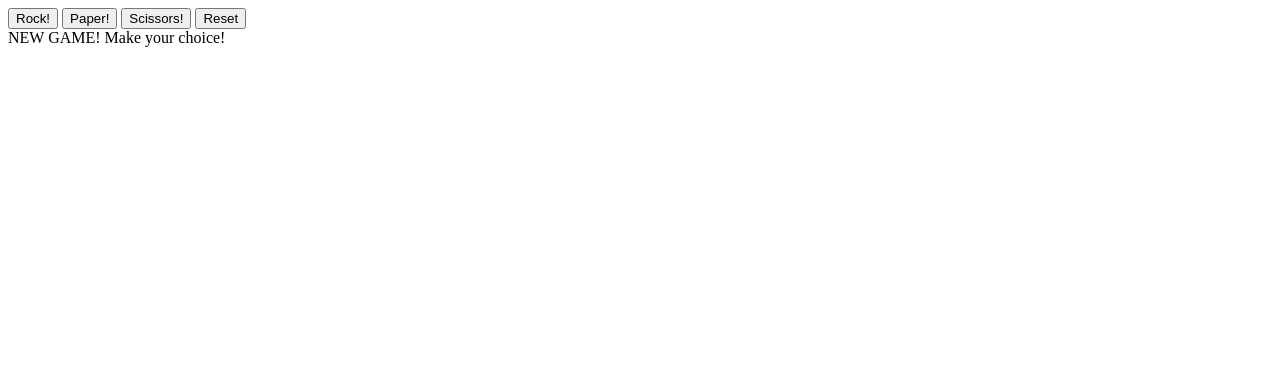
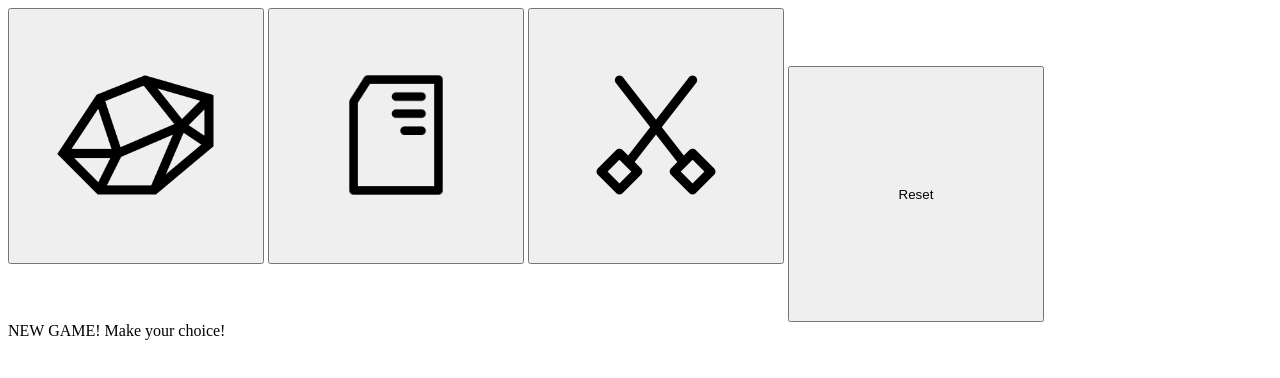
Before and after one commit to Sillor/rock-paper-scissors, a plain HTML site: page index.html in a window 1280 px wide. Drawn offline with Linux system fonts and the light colour scheme.

Commit message:
Add images

```diff
--- a/css/style.css
+++ b/css/style.css
@@ -0,0 +1,9 @@
+button {
+    width: 256px;
+    height: 256px;
+}
+
+img#rock, img#paper, img#scissors {
+    width: auto;
+    height: 128px;
+}
--- a/index.html
+++ b/index.html
@@ -1,5 +1,6 @@
 <!DOCTYPE html>
 <html lang="en">
+
 <head>
     <meta charset="UTF-8">
     <meta http-equiv="X-UA-Compatible" content="IE=edge">
@@ -8,12 +9,22 @@
     <script src="./js/script.js" defer></script>
     <link rel="stylesheet" href="./css/style.css">
 </head>
+
 <body>
-    <button class="choice" id="rock">Rock!</button>
-    <button class="choice" id="paper">Paper!</button>
-    <button class="choice" id="scissors">Scissors!</button>
+
+    <button class="choice" id="rock">
+        <img src="./images/rock.png" alt="rock" id="rock">
+    </button>
+    <button class="choice" id="paper">
+        <img src="./images/paper.png" alt="paper" id="paper">
+    </button>
+    <button class="choice" id="scissors">
+        <img src="./images/scissors.png" alt="scissors" id="scissors">
+    </button>
     <button id="reset">Reset</button>
     <div id="result">NEW GAME! Make your choice!</div>
     <div id="score"></div>
+
 </body>
+
 </html>
```
Also changed, not shown: images/paper.png (added), images/rock.png (added), images/scissors.png (added).
